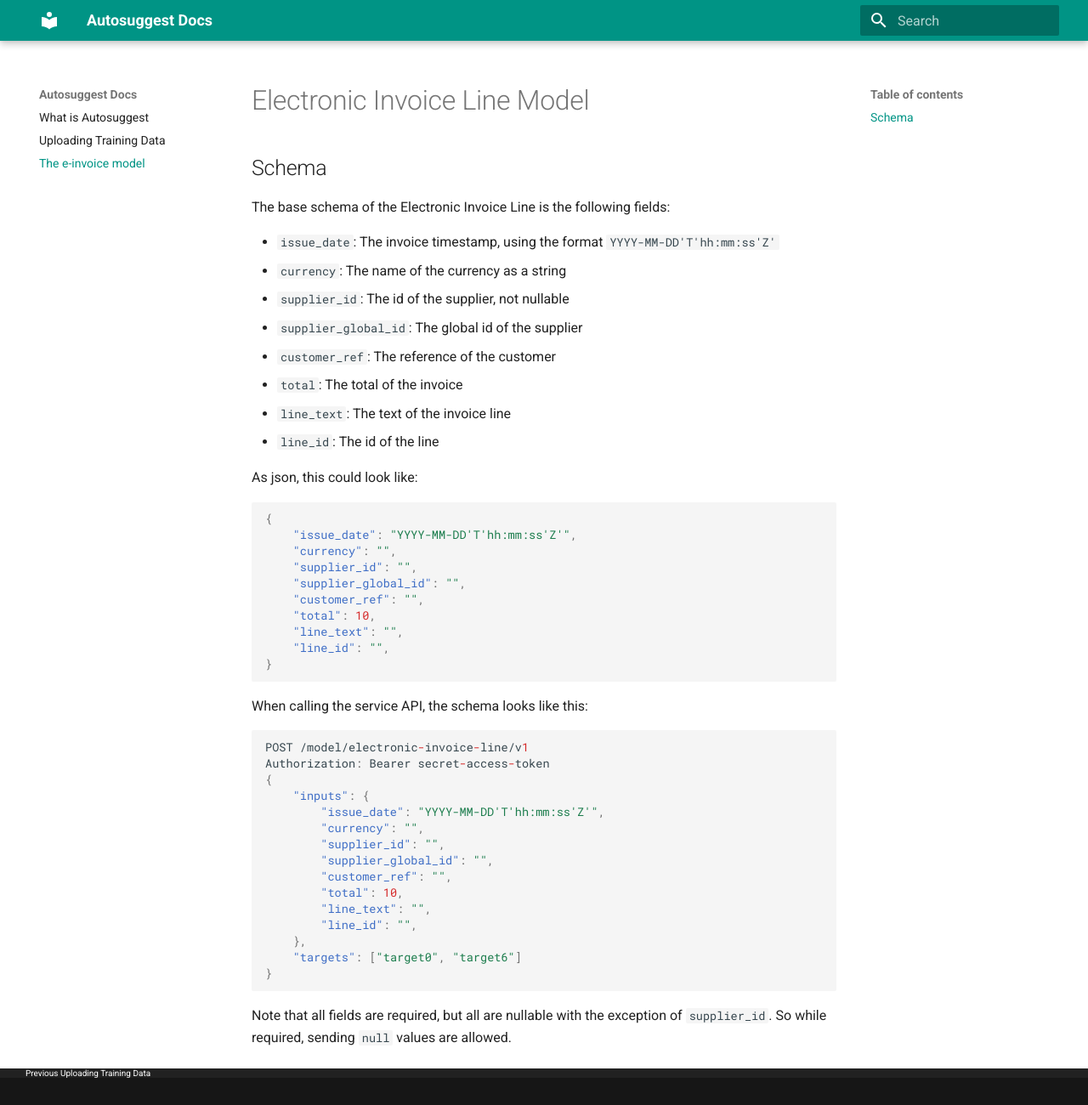
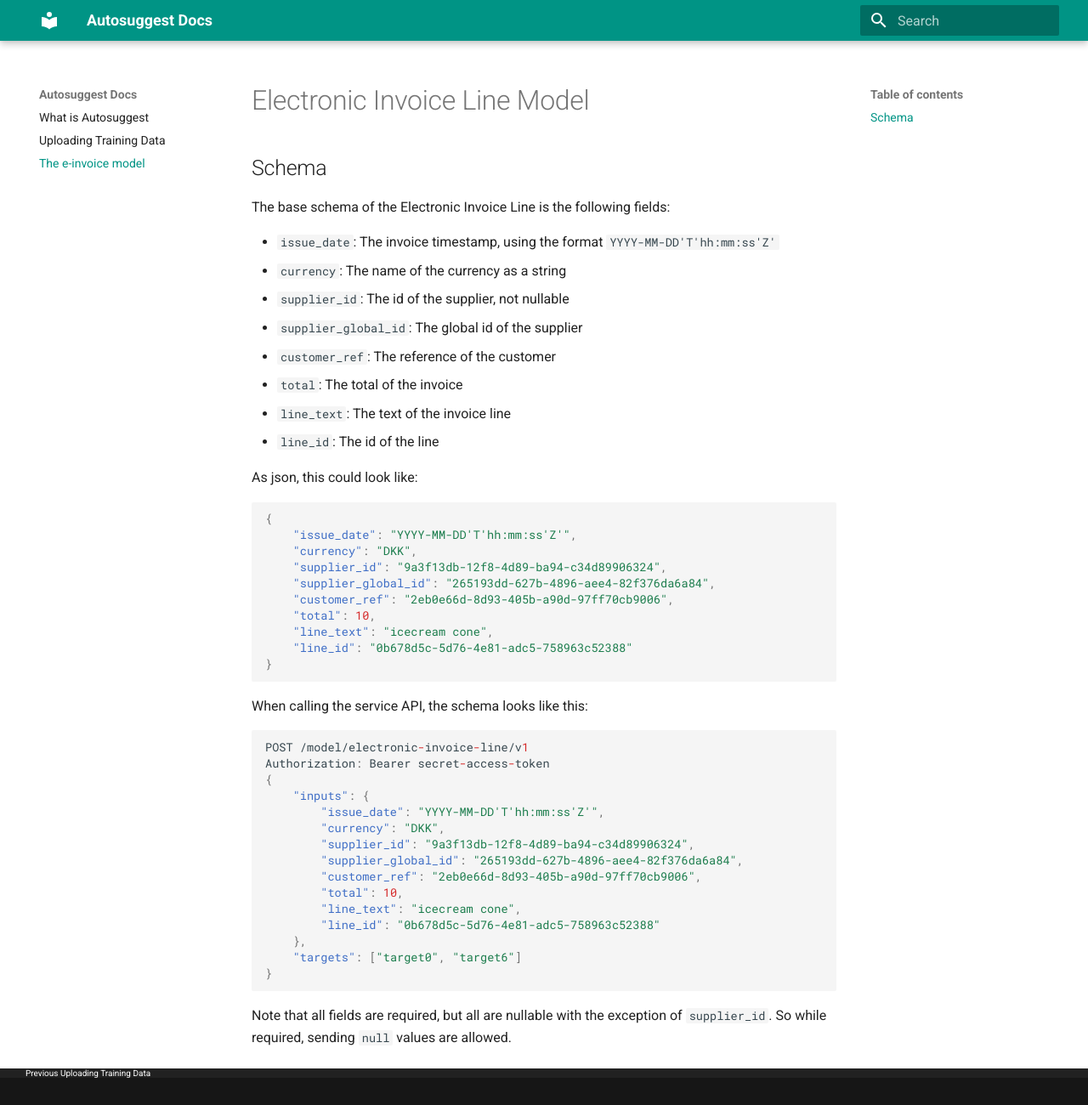
Before and after one commit to e-conomic/vml-docs, an MkDocs documentation site: the page built from docs/einvoice_model.md, in a window 1280 px wide and 1300 px high. Shown: the whole window at 85% size. Built offline with MkDocs 1.6.1 and Material for MkDocs 9.7.7, drawn with Linux system fonts in a browser that asks for light colours; old or Windows-style settings are respelled for this version of MkDocs.

Commit message:
Filled in some values

````diff
--- a/docs/einvoice_model.md
+++ b/docs/einvoice_model.md
@@ -22,13 +22,13 @@ As json, this could look like:
 ```json
 {
     "issue_date": "YYYY-MM-DD'T'hh:mm:ss'Z'",
-    "currency": "",
-    "supplier_id": "",
-    "supplier_global_id": "",
-    "customer_ref": "",
+    "currency": "DKK",
+    "supplier_id": "9a3f13db-12f8-4d89-ba94-c34d89906324",
+    "supplier_global_id": "265193dd-627b-4896-aee4-82f376da6a84",
+    "customer_ref": "2eb0e66d-8d93-405b-a90d-97ff70cb9006",
     "total": 10,
-    "line_text": "",
-    "line_id": "",
+    "line_text": "icecream cone",
+    "line_id": "0b678d5c-5d76-4e81-adc5-758963c52388"
 }
 ```
 
@@ -40,13 +40,13 @@ Authorization: Bearer secret-access-token
 {
     "inputs": {
         "issue_date": "YYYY-MM-DD'T'hh:mm:ss'Z'",
-        "currency": "",
-        "supplier_id": "",
-        "supplier_global_id": "",
-        "customer_ref": "",
+        "currency": "DKK",
+        "supplier_id": "9a3f13db-12f8-4d89-ba94-c34d89906324",
+        "supplier_global_id": "265193dd-627b-4896-aee4-82f376da6a84",
+        "customer_ref": "2eb0e66d-8d93-405b-a90d-97ff70cb9006",
         "total": 10,
-        "line_text": "",
-        "line_id": "",
+        "line_text": "icecream cone",
+        "line_id": "0b678d5c-5d76-4e81-adc5-758963c52388"
     },
     "targets": ["target0", "target6"]
 }
````
